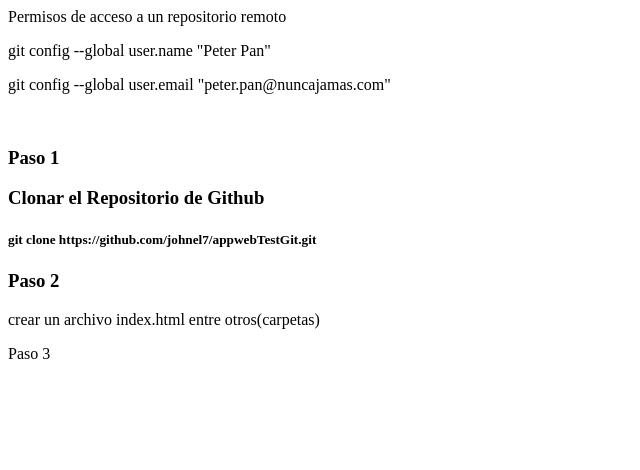
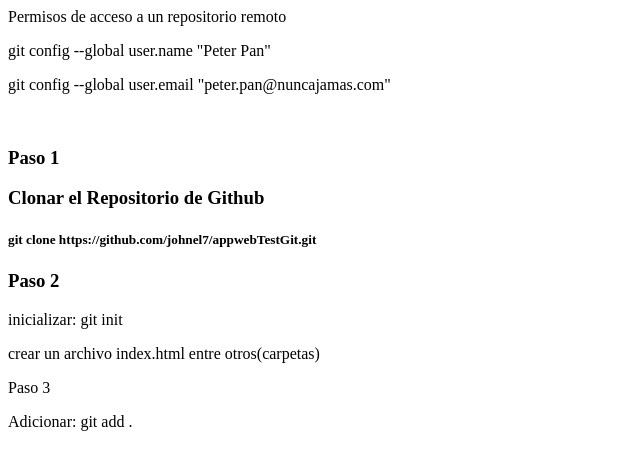
Before and after one commit to johnel7/appwebComandosGit, a plain HTML site: page index.html in a window 1280 px wide. Shown: the whole page, without its empty margins (0-640 px from the left). Drawn offline with Linux system fonts and the light colour scheme.

Commit message:
Modificando archivo html

```diff
--- a/index.html
+++ b/index.html
@@ -16,8 +16,10 @@
         <h3>Clonar el Repositorio de Github</h3>
         <h5>git clone https://github.com/johnel7/appwebTestGit.git</h5>
         <h3>Paso 2</h3>
+		<p>inicializar: git init</p>
         <p>crear un archivo index.html entre otros(carpetas)</p>
         <p>Paso 3</p>
+		<p>Adicionar: git add .</p>
 
     </div>
 </body>
```
